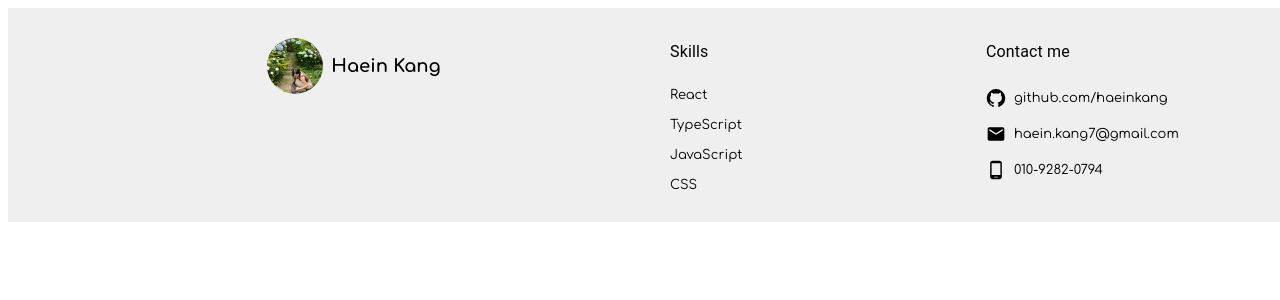
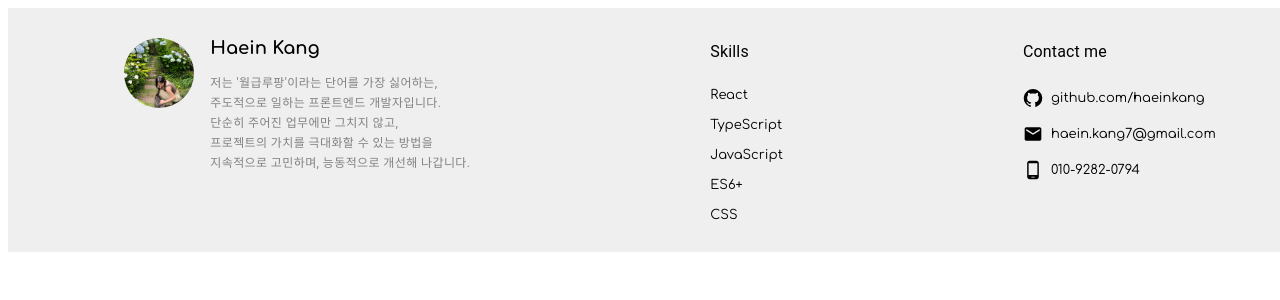
Before and after one commit to haeinkang/enegy-usage-monitoring, a React (Create React App) app: page / in a window 1280 px wide. Shown: the top 300 px of the page. Built offline with nearby package versions, Linux system fonts and the light colour scheme; no server answers.

Commit message:
Footer 내용 추가: 소개글

```diff
--- a/src/components/Footer.tsx
+++ b/src/components/Footer.tsx
@@ -10,16 +10,28 @@ import ProfileImage from '../assets/img/profile.jpg';
 const Footer = () => {
   return (
     <Wrapper>
+      <Grid container justifyContent="center" alignItems='flex-start' spacing={30}>
+        <Grid gap={10}>
+          <Grid display="flex"  justifyContent="center" alignItems="flex-start" size="grow" gap={2}>
+            <Avatar src={ProfileImage} sx={{ width: 70, height: 70 }} />
 
-      <Grid container alignItems='flex-start'>
-        <Grid size={6}>
-          <Grid display="flex" justifyContent="center" alignItems="center" size="grow" gap={1}>
-            <Avatar src={ProfileImage} sx={{ width: 56, height: 56 }} />
-            <div className='my-name'>Haein Kang</div>
+            <Grid container flexDirection="column" gap={2}>
+              <div className='my-name'>
+                Haein Kang
+              </div>
+              <Typography className='job' variant="caption" gutterBottom>
+                {/* Front Developer */}
+                저는 '월급루팡'이라는 단어를 가장 싫어하는,<br />
+                주도적으로 일하는 프론트엔드 개발자입니다.<br />
+                단순히 주어진 업무에만 그치지 않고,<br />
+                프로젝트의 가치를 극대화할 수 있는 방법을<br />
+                지속적으로 고민하며, 능동적으로 개선해 나갑니다.
+              </Typography>
+            </Grid>
           </Grid>
         </Grid>
 
-        <Grid size={3} container flexDirection='column' gap={2}>
+        <Grid container flexDirection='column' gap={2}>
           <Typography variant="subtitle1" gutterBottom>
             Skills
           </Typography>
@@ -31,13 +43,15 @@ const Footer = () => {
           </Grid>
           <Grid display="flex" alignItems="center" size="grow" gap={1}>
             JavaScript
+          </Grid><Grid display="flex" alignItems="center" size="grow" gap={1}>
+            ES6+
           </Grid>
           <Grid display="flex" alignItems="center" size="grow" gap={1}>
             CSS
           </Grid>
         </Grid>
 
-        <Grid size={3} container flexDirection='column' gap={2}>
+        <Grid container flexDirection='column' gap={2}>
           <Typography variant="subtitle1" gutterBottom>
             Contact me
           </Typography>
@@ -78,18 +92,7 @@ const Wrapper = styled.div`
     font-size: large;
     font-weight: bolder;
   }
-`;
-
-const SocialLinks = styled.div`
-  display: flex;
-  justify-content: center;
-  margin: 10px 0;
-  a {
-    margin: 0 15px;
-    text-decoration: none;
-    color: inherit;
-    &:hover {
-      color: #1976d2;  /* 링크 hover 시 색상 변경 */
-    }
+  .job {
+    color: var(--subtext-color);
   }
 `;
--- a/src/index.css
+++ b/src/index.css
@@ -1,3 +1,4 @@
 :root {
   --light-gray: rgb(239, 239, 239);
+  --subtext-color: rgb(130 130 130);
 }
```
